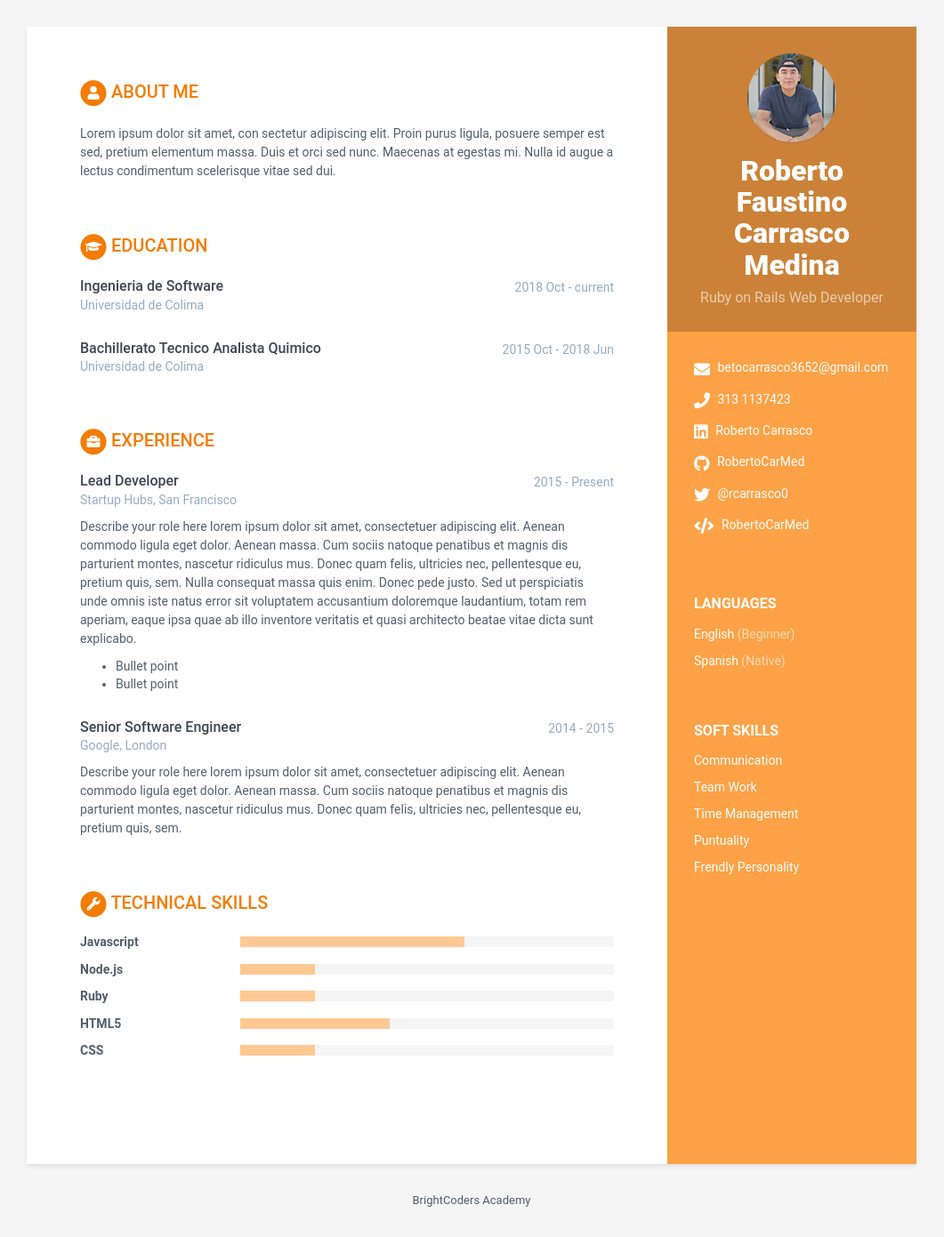
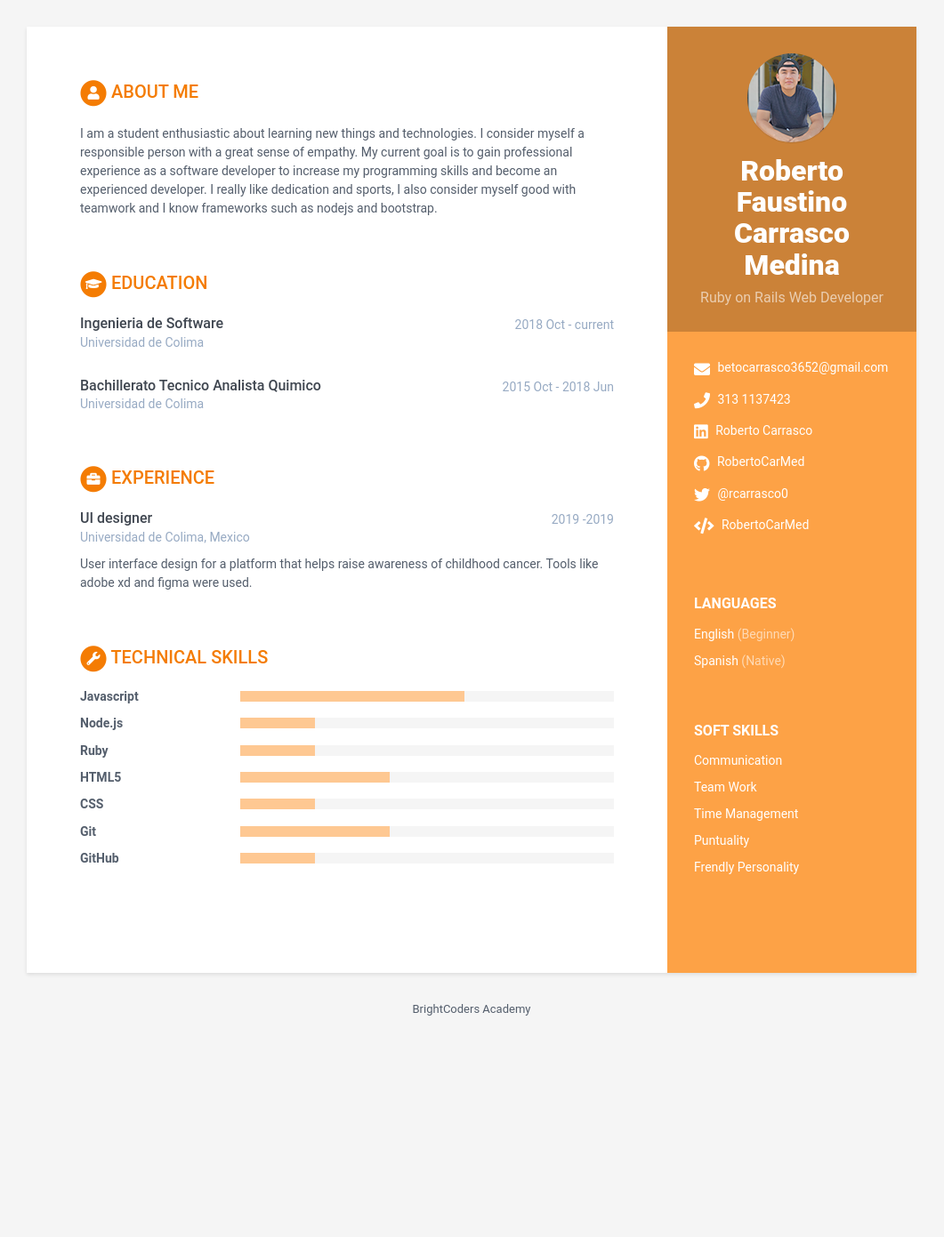
Before and after one commit to BC-MAY-21-ROR/kata-04-resume-RobertoCarMed, a Jekyll site: the page built from index.html, in a window 1280 px wide. Shown: the whole page at 89% size, without its empty margins (110-1171 px from the left). Built offline with Jekyll 4.4.1, drawn with Linux system fonts in a browser that asks for light colours; after the commit the page ends 1175 px from its top, so only the background shows below that.

Commit message:
Se edito la seccion de about me y experiences

```diff
--- a/_data/data.yml
+++ b/_data/data.yml
@@ -48,8 +48,7 @@ sidebar:
 career-profile:
   title: About Me # NO MODIFICAR
   summary: |
-    Lorem ipsum dolor sit amet, con sectetur adipiscing elit. Proin purus ligula, posuere semper est sed, pretium elementum massa. Duis et orci sed nunc. Maecenas at egestas mi. Nulla id augue a lectus condimentum scelerisque vitae sed dui.
-
+    I am a student enthusiastic about learning new things and technologies. I consider myself a responsible person with a great sense of empathy. My current goal is to gain professional experience as a software developer to increase my programming skills and become an experienced developer. I really like dedication and sports, I also consider myself good with teamwork and I know frameworks such as nodejs and bootstrap.
 # Registra aquí tus estudios. Agrega o elimina según sea necesario
 educationcomplete:
   - degree: Ingenieria de Software
@@ -65,31 +64,12 @@ educationcomplete:
 
 # Registra aquí tu experiencia. Agrega o elimina según sea necesario
 experiences:
-  - role: Lead Developer
-    time: 2015 - Present
-    company: Startup Hubs, San Francisco
+
+  - role: UI designer
+    time: 2019 -2019
+    company: Universidad de Colima, Mexico
     details: |
-      Describe your role here lorem ipsum dolor sit amet, consectetuer
-      adipiscing elit. Aenean commodo ligula eget dolor. Aenean massa.
-      Cum sociis natoque penatibus et magnis dis parturient montes,
-      nascetur ridiculus mus. Donec quam felis, ultricies nec,
-      pellentesque eu, pretium quis, sem. Nulla consequat massa quis
-      enim. Donec pede justo. Sed ut perspiciatis unde omnis iste natus
-      error sit voluptatem accusantium doloremque laudantium, totam rem
-      aperiam, eaque ipsa quae ab illo inventore veritatis et quasi
-      architecto beatae vitae dicta sunt explicabo.
-        - Bullet point
-        - Bullet point
-
-  - role: Senior Software Engineer
-    time: 2014 - 2015
-    company: Google, London
-    details: |
-      Describe your role here lorem ipsum dolor sit amet, consectetuer
-      adipiscing elit. Aenean commodo ligula eget dolor. Aenean massa.
-      Cum sociis natoque penatibus et magnis dis parturient montes,
-      nascetur ridiculus mus. Donec quam felis, ultricies nec,
-      pellentesque eu, pretium quis, sem.
+      User interface design for a platform that helps raise awareness of childhood cancer. Tools like adobe xd and figma were used.
 
 # Registra aquí tus habilidades técnicas, para level utiliza:
 # 20% para Novice
@@ -116,6 +96,12 @@ skills:
     - name: CSS
       level: 20%
 
+    - name: Git
+      level: 40%
+
+    - name: GitHub
+      level: 20%
+
 # NO MODIFICAR
 footer: >
   BrightCoders Academy
```
